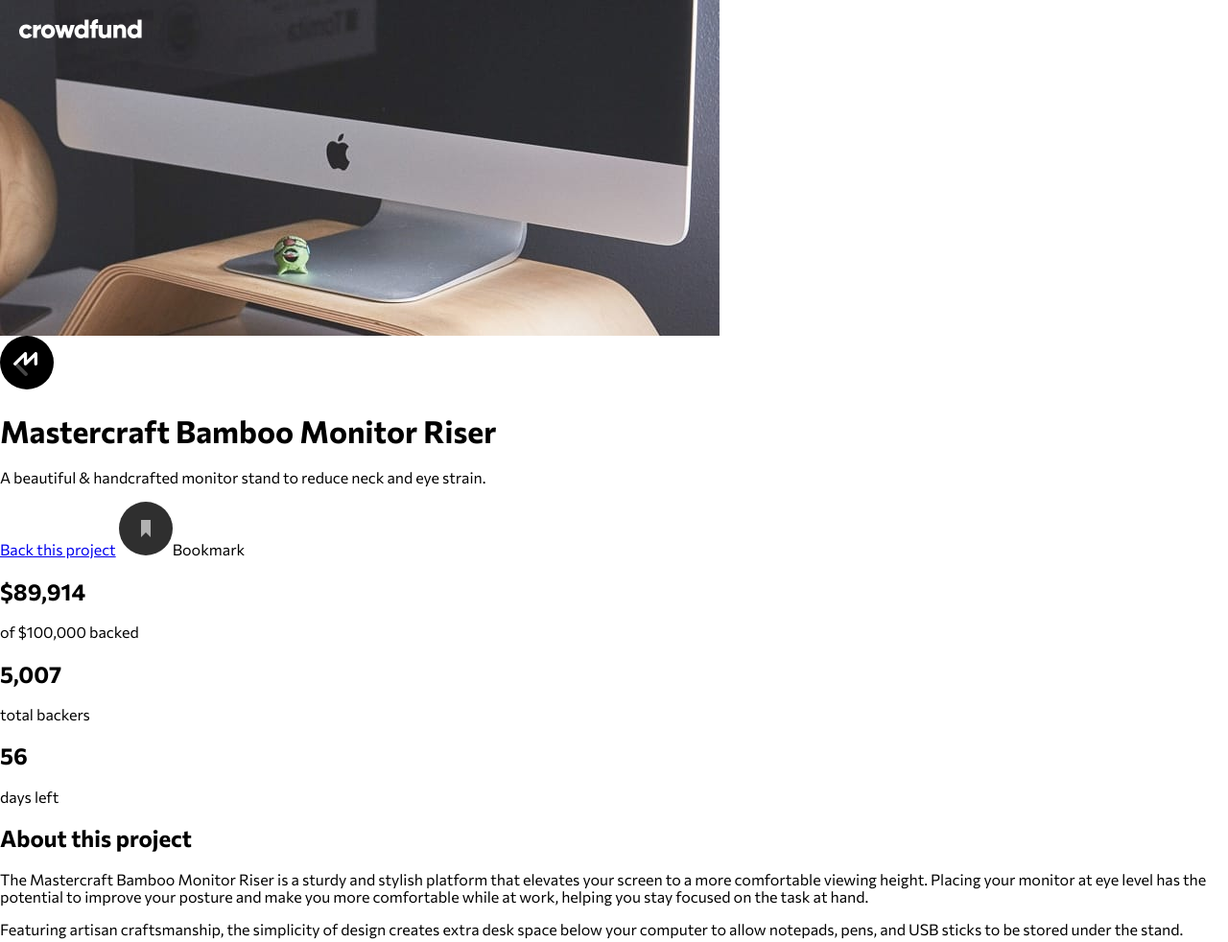
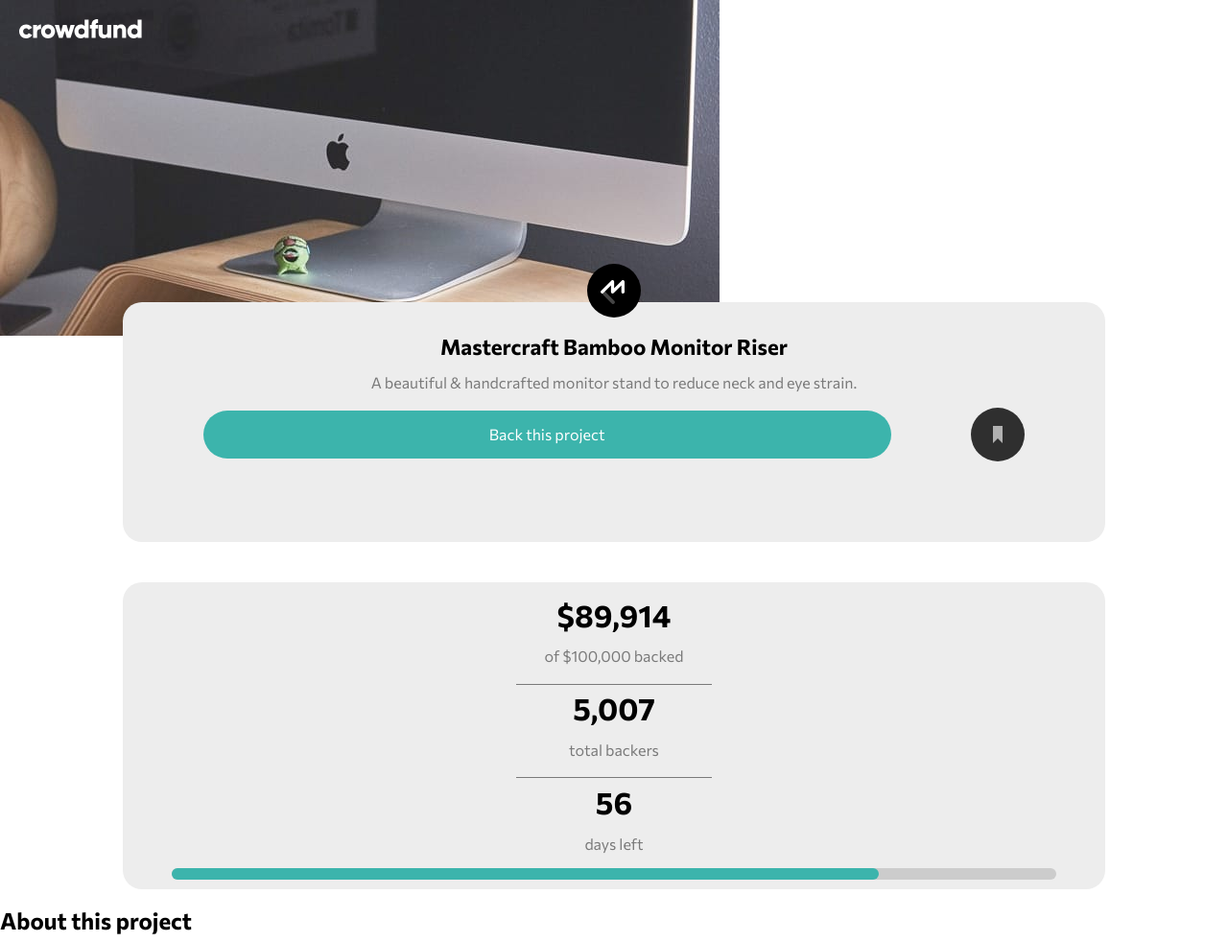
Before and after one commit to leonel-carvajal/Crowdfunding-product-page, a plain HTML site: page index.html in a window 1280 px wide. Shown: the top 982 px of the page at 96% size. Drawn offline with Linux system fonts and the light colour scheme; a web font is replaced by a local one.

Commit message:
main-content

```diff
--- a/index.html
+++ b/index.html
@@ -21,12 +21,14 @@
     </nav>
   </header>
   <main>
-    <section class="main__content">
+    <section class="main">
       <img src="images/logo-mastercraft.svg" alt="logo-mastercraft" class="main__logo">
       <h1 class="main__title">Mastercraft Bamboo Monitor Riser</h1>
       <p class="main__info"> A beautiful & handcrafted monitor stand to reduce neck and eye strain.</p>
-      <a href="#" class="main__linl">Back this project</a>
-      <img src="images/icon-bookmark.svg" alt="icon-bookmark"><span>Bookmark</span>
+      <div class="main__div">
+        <a href="#" class="main__link">Back this project</a>
+        <img src="images/icon-bookmark.svg" alt="icon-bookmark" class="main__logoTwo"><span class="main__book">Bookmark</span>
+      </div>
     </section>
     <article class="statics">
       <h2 class="statics__title">$89,914</h2>
--- a/sass/_config.scss
+++ b/sass/_config.scss
@@ -3,13 +3,15 @@
   --Dark-cyan: hsl(176, 72%, 28%);
   --Black: hsl(0, 0%, 0%);
   --Dark-gray: hsl(0, 0%, 48%);
-  --white:#fff;
+  --white:hsl(0, 0%, 100%);
+  --bgCard:hsl(0, 0%, 93%);
 }
-$moderate-cyan:var(--Moderate-cyan);
+$moderateCyan:var(--Moderate-cyan);
 $darkcyan:var(--Dark-cyan);
 $black:var(--Black);
 $darkgray:var(--Dark-gray);
 $white:var(--white);
+$bgCard:var(--bgCard);
 //font
 @import url('https://fonts.googleapis.com/css2?family=Commissioner:wght@400;500;700&display=swap');
 $fontBody :'Commissioner';
--- a/sass/_header.scss
+++ b/sass/_header.scss
@@ -49,7 +49,7 @@
   }
   &__close{
     position: absolute;
-    top: 20px;
+    top: 15px;
     right: 15px;
     width: 25px;
     height: 25px;
--- /dev/null
+++ b/sass/_maincontent.scss
@@ -0,0 +1,93 @@
+.main,.statics{
+height: 250px;
+width: 80%;
+margin-left: auto;
+margin-right: auto;
+background-color:$bgCard;
+border-radius: 20px;
+}
+.main{
+  transform: translateY(-20%);
+  position: relative;
+  &__logo{
+    position: absolute;
+    top: -40px;
+    left: 50%;
+    transform: translateX(-50%);
+  }
+  &__div{
+    display: flex;
+    justify-content: space-evenly;
+    align-items: center;
+  }
+  &__logoTwo,&__link{
+    display: block;
+  }
+  &__link{
+    text-align: center;
+    text-decoration: none;
+    padding: 1em;
+    width: 70%;
+    background-color: $moderateCyan;
+    color: $white;
+    border-radius: 25px;
+  }
+  &__title{
+    padding-top: 1.5em;
+    font-size: 1.4em;
+    text-align: center;
+  }
+  &__info{
+    text-align: center;
+    color: $darkgray;
+  }
+  &__book{
+    display: none;
+  }
+}
+.statics{
+  margin-top: -35px;
+  height: 320px;
+  text-align: center;
+  &__title{
+    font-weight: 700;
+    font-size: 2em;
+    margin-bottom: 0;
+    &:first-child{
+      padding-top: 0.5em;
+    }
+  }
+  &__info{
+    color: $darkgray;
+    position: relative;
+    &::after{
+      content: '';
+      position: absolute;
+      bottom: -20px;
+      left: 40%;
+      display: block;
+      width: 20%;
+      height: 1px;
+      background-color: $darkgray;
+    }
+  }
+  &__bar{
+    width: 90%;
+    height: 12px;
+    border-radius: 10px;
+    margin-right: auto;
+    margin-left: auto;
+    background-color: #ccc;
+    position: relative;
+    &::after{
+      content: '';
+      display: block;
+      position: absolute;
+      border-radius: 10px;
+      left: 0;
+      background-color: $moderateCyan;
+      height: inherit;
+      width: 80%;
+    }
+  }
+}
--- a/styles.scss
+++ b/styles.scss
@@ -3,3 +3,4 @@
 @import 'sass/config';
 //blocks
 @import 'sass/header';
+@import 'sass/maincontent';
```
Also changed, not shown: dist/css/styles.css, 1 other file.
